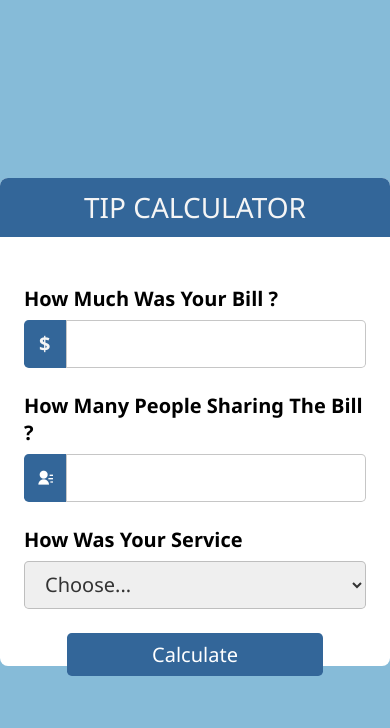
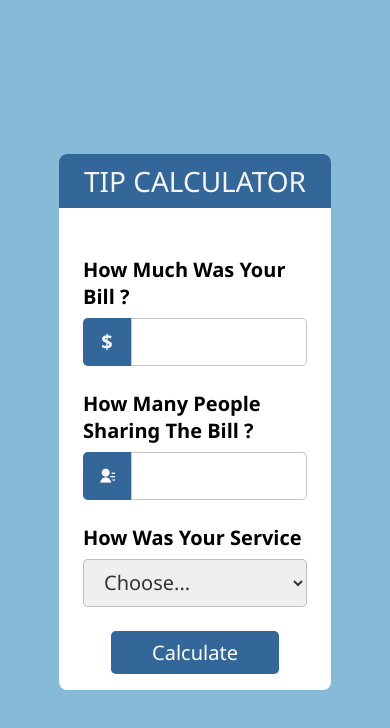
Before and after one commit to PrimeFord/TipCalculator, a plain HTML site: page index.html in a window 390 px wide. Drawn offline with Linux system fonts and the light colour scheme.

Commit message:
TipCalculator Completed

```diff
--- a/styles.css
+++ b/styles.css
@@ -102,3 +102,20 @@ body {
   cursor: pointer;
   background-color: #86bbd8;
 }
+@media (max-width: 640px) {
+  :root {
+    font-size: 1rem;
+  }
+  .container {
+    height: 33.5rem;
+    width: 17rem;
+    border-radius: 0.5rem;
+  }
+  .head {
+    height: 10%;
+  }
+  .sign {
+    height: 3rem;
+    width: 4rem;
+  }
+}
```
Also changed, not shown: 1 other file.
